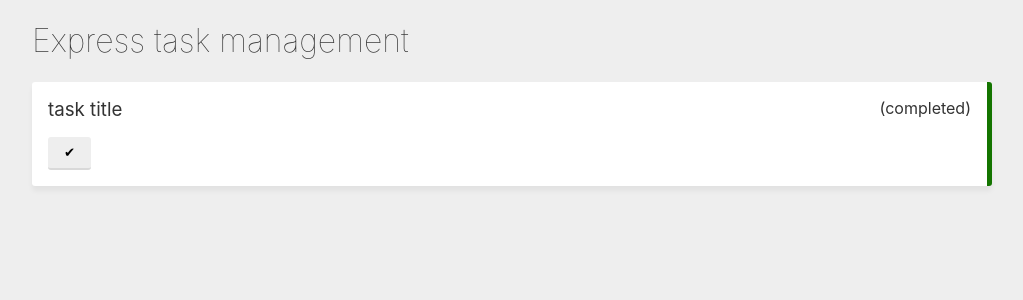
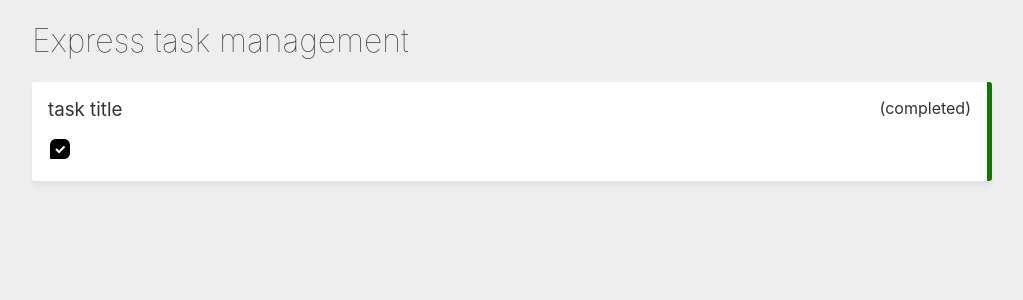
Before and after one commit to amiryxe/express-task-management, a React (Vite) app in the folder client/: page / in a window 1280 px wide. Shown: the top 300 px of the page, without its empty margins (128-1151 px from the left). Built offline with nearby package versions, Linux system fonts and the light colour scheme.

Commit message:
add check icons

```diff
--- a/client/src/App.scss
+++ b/client/src/App.scss
@@ -44,9 +44,8 @@ h6 {
       border-radius: 3px;
       cursor: pointer;
       font-weight: 100;
-      background: #eee;
-      border-bottom: 2px solid #d9d9d9;
-      padding: 0.5rem 1rem;
+      background: transparent;
+      padding: 0;
     }
 
     h3 {
--- a/client/src/components/Tasks/TaskItem.jsx
+++ b/client/src/components/Tasks/TaskItem.jsx
@@ -1,3 +1,5 @@
+import CheckFill from '../../assets/images/check-fill.svg'
+
 export default function TaskItem() {
     return (
         <div className="tasks__item tasks__item--done">
@@ -6,7 +8,9 @@ export default function TaskItem() {
                 <span>(completed)</span>
             </header>
 
-            <button>✔</button>
+            <button>
+                <img src={CheckFill} alt="" srcset="" />
+            </button>
         </div>
     )
 }
```
Also changed, not shown: 1 other file (tests, documents, lock files or other folders).
